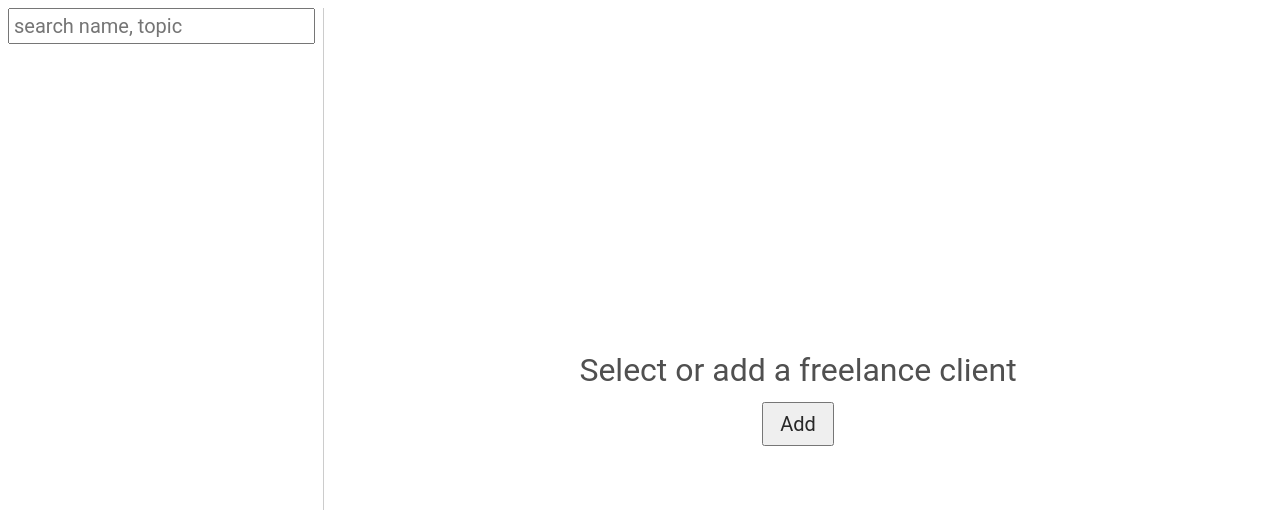
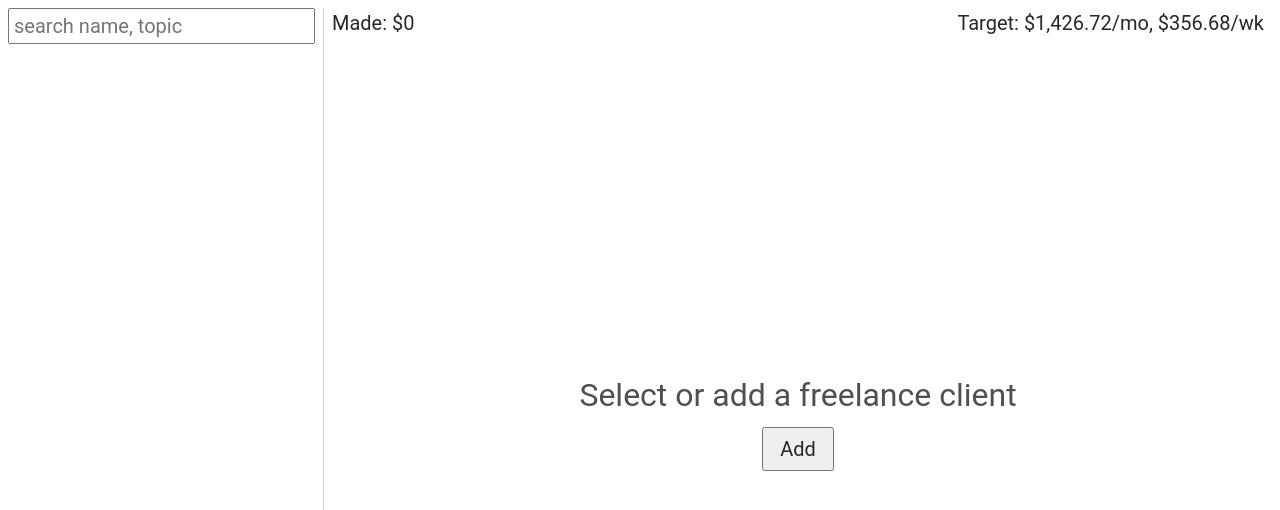
Before and after one commit to jdc-cunningham/freelancer-journal, a React (Create React App) app in the folder react-app/: page / in a window 1280 px wide. Shown: the top 510 px of the page. Built offline with nearby package versions, Linux system fonts and the light colour scheme.

Commit message:
add top bar

```diff
--- a/react-app/src/components/right-body/RightBody.js
+++ b/react-app/src/components/right-body/RightBody.js
@@ -1,6 +1,8 @@
 import React, { useState, useEffect } from 'react';
+
 import './RightBody.scss'
 
+import RightTopBar from '../right-top-bar/RightTopBar';
 
 const RightBody = (props) => {
   const { setShowAddClientModal } = props;
@@ -9,6 +11,7 @@ const RightBody = (props) => {
 
   return (
     <div className="RightBody">
+      <RightTopBar/>
       {!client && <h1>Select or add a freelance client</h1>}
       {!client && <button className="RightBody__add-client" type="button" onClick={() => setShowAddClientModal(true)}>Add</button>}
     </div>
--- a/react-app/src/components/right-body/RightBody.scss
+++ b/react-app/src/components/right-body/RightBody.scss
@@ -1,10 +1,12 @@
 .RightBody {
+  position: relative;
   display: flex;
   align-items: center;
   justify-content: center;
   flex-direction: column;
   width: 75%;
   height: 100%;
+  padding-top: 50px;
 
   &.active-client {
     align-items: flex-start;
--- /dev/null
+++ b/react-app/src/components/right-top-bar/RightTopBar.js
@@ -0,0 +1,13 @@
+import './RightTopBar.scss'
+
+
+const RightTopBar = (props) => {
+  return (
+    <div className="RightTopBar">
+      <h2>Made: $0</h2>
+      <h2>Target: $1,426.72/mo, $356.68/wk</h2>
+    </div>
+  );
+}
+
+export default RightTopBar;
--- /dev/null
+++ b/react-app/src/components/right-top-bar/RightTopBar.scss
@@ -0,0 +1,15 @@
+.RightTopBar {
+  position: absolute;
+  top: 0;
+  left: 0;
+  width: 100%;
+  height: 30px;
+  display: flex;
+  align-items: center;
+  justify-content: space-between;
+  padding: 0 0.5rem;
+
+  h2 {
+    font-size: 1.25rem;
+  }
+}
```
Also changed, not shown: 1 other file (tests, documents, lock files or other folders).
